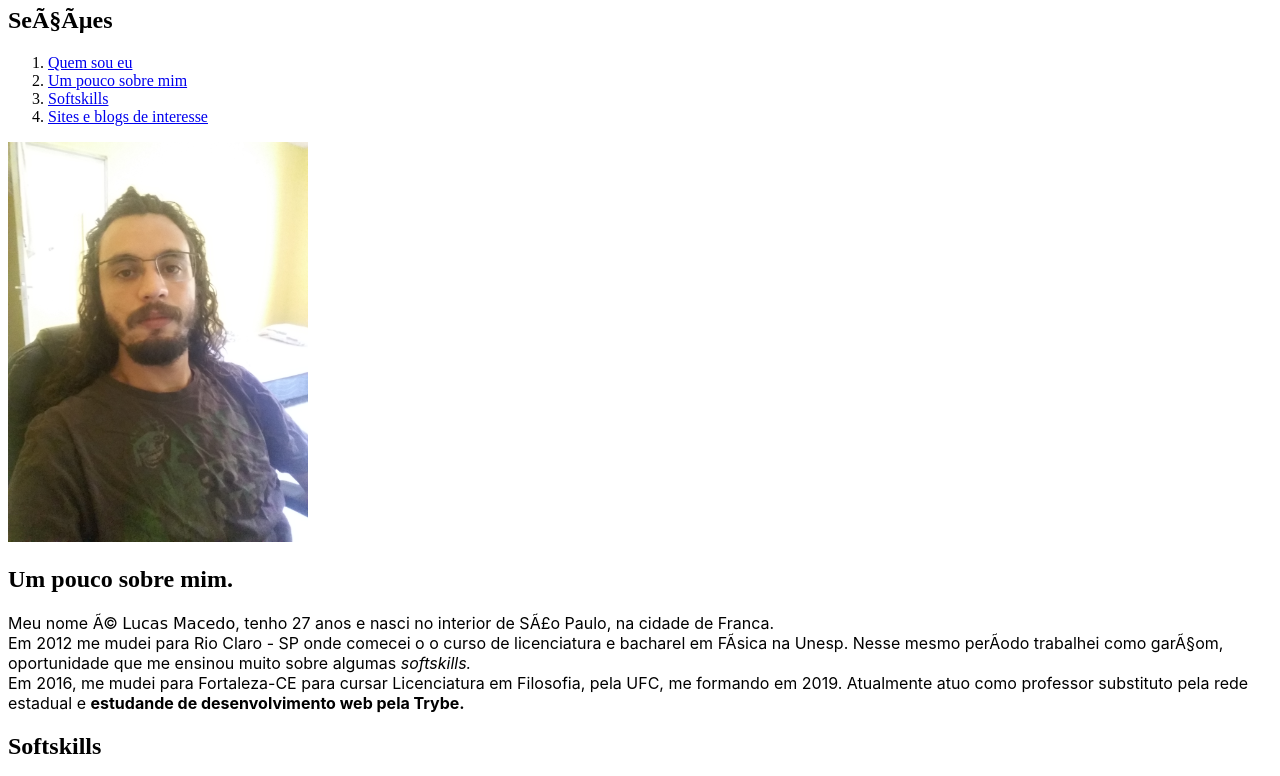
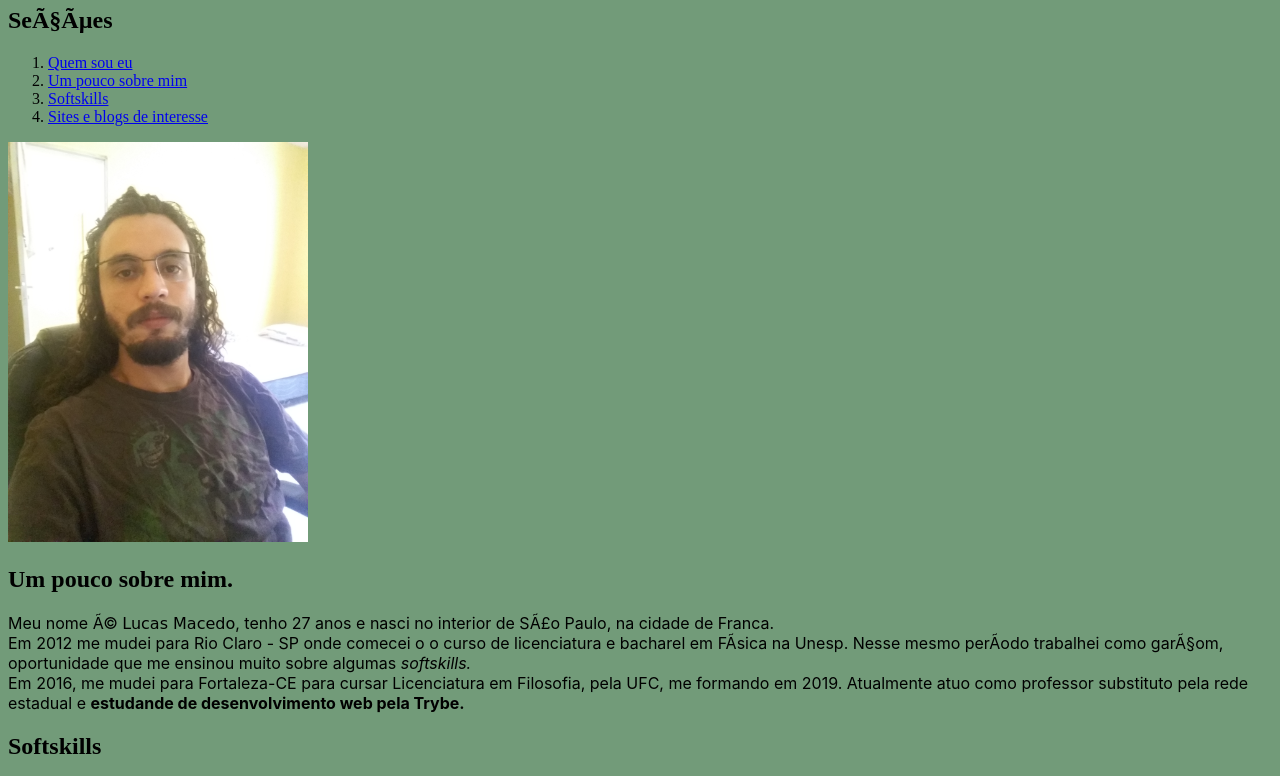
Before and after one commit to Luc45-R-Macedo/Luc45-R-Macedo.github.io, a plain HTML site: page index.html in a window 1280 px wide. Shown: the part 73-849 px from the top of the page. Drawn offline with Linux system fonts and the light colour scheme.

Commit message:
adiciona cor ao background

```diff
--- a/index.html
+++ b/index.html
@@ -4,6 +4,9 @@
         <meta charset="UFT-8">
         <title> Portfolio web</title>
         <style>
+           body {
+              background-color: #729b79;
+           }
             .nome {
                 font-family: cursive;
             }
```
